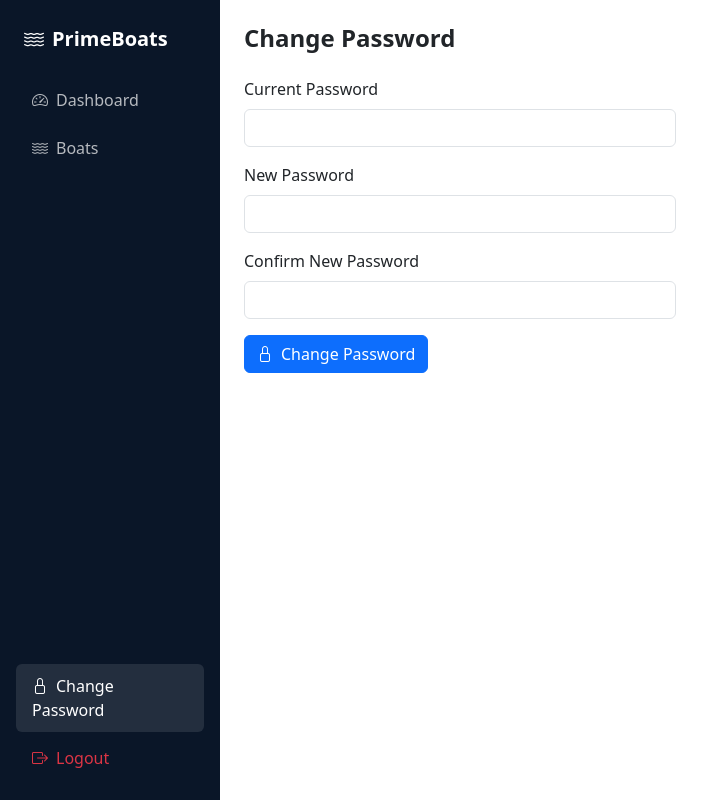
After one commit to franciazoli/primeboats, a PHP site: page /admin/change-password.php in a window 1280 px wide. The commit adds this page. Shown: the whole page, without its empty margins (0-723 px from the left). Run offline with PHP 8.4, Linux system fonts and the light colour scheme; a user stored in the database is signed in.

Commit message:
Add change password page to admin

```diff
--- /dev/null
+++ b/admin/change-password.php
@@ -0,0 +1,76 @@
+<?php
+require_once '../includes/config.php';
+require_once '../includes/db.php';
+require_once 'auth.php';
+
+$success = false;
+$error = '';
+
+if ($_SERVER['REQUEST_METHOD'] === 'POST') {
+    $current  = $_POST['current_password'] ?? '';
+    $new      = $_POST['new_password'] ?? '';
+    $confirm  = $_POST['confirm_password'] ?? '';
+
+    $stmt = $pdo->prepare("SELECT password_hash FROM admin_users WHERE id = ?");
+    $stmt->execute([$_SESSION['admin_id']]);
+    $user = $stmt->fetch();
+
+    if (!password_verify($current, $user['password_hash'])) {
+        $error = 'Current password is incorrect.';
+    } elseif (strlen($new) < 8) {
+        $error = 'New password must be at least 8 characters.';
+    } elseif ($new !== $confirm) {
+        $error = 'Passwords do not match.';
+    } else {
+        $hash = password_hash($new, PASSWORD_DEFAULT);
+        $pdo->prepare("UPDATE admin_users SET password_hash = ? WHERE id = ?")->execute([$hash, $_SESSION['admin_id']]);
+        $success = true;
+    }
+}
+?>
+<!DOCTYPE html>
+<html lang="en">
+<head>
+    <meta charset="UTF-8">
+    <meta name="viewport" content="width=device-width, initial-scale=1.0">
+    <title>Change Password – PrimeBoats Admin</title>
+    <link rel="stylesheet" href="https://cdn.jsdelivr.net/npm/bootstrap@5.3.3/dist/css/bootstrap.min.css">
+    <link rel="stylesheet" href="https://cdn.jsdelivr.net/npm/bootstrap-icons@1.11.3/font/bootstrap-icons.min.css">
+    <link rel="stylesheet" href="../assets/css/style.css">
+</head>
+<body>
+<div class="d-flex">
+    <?php include 'partials/sidebar.php'; ?>
+    <div class="flex-grow-1 p-4" style="max-width:480px;">
+        <h4 class="fw-bold mb-4">Change Password</h4>
+
+        <?php if ($success): ?>
+        <div class="alert alert-success"><i class="bi bi-check-circle me-2"></i>Password changed successfully.</div>
+        <?php else: ?>
+
+        <?php if ($error): ?>
+        <div class="alert alert-danger"><?= htmlspecialchars($error) ?></div>
+        <?php endif; ?>
+
+        <form method="POST" class="row g-3">
+            <div class="col-12">
+                <label class="form-label">Current Password</label>
+                <input type="password" name="current_password" class="form-control" required>
+            </div>
+            <div class="col-12">
+                <label class="form-label">New Password</label>
+                <input type="password" name="new_password" class="form-control" required minlength="8">
+            </div>
+            <div class="col-12">
+                <label class="form-label">Confirm New Password</label>
+                <input type="password" name="confirm_password" class="form-control" required>
+            </div>
+            <div class="col-12">
+                <button type="submit" class="btn btn-primary"><i class="bi bi-lock me-2"></i>Change Password</button>
+            </div>
+        </form>
+        <?php endif; ?>
+    </div>
+</div>
+</body>
+</html>
--- a/admin/partials/sidebar.php
+++ b/admin/partials/sidebar.php
@@ -11,6 +11,9 @@
         </a>
     </nav>
     <div class="mt-auto">
+        <a href="/admin/change-password.php" class="nav-link <?= basename($_SERVER['PHP_SELF']) === 'change-password.php' ? 'active' : '' ?>">
+            <i class="bi bi-lock me-2"></i>Change Password
+        </a>
         <a href="/admin/logout.php" class="nav-link text-danger">
             <i class="bi bi-box-arrow-right me-2"></i>Logout
         </a>
```
